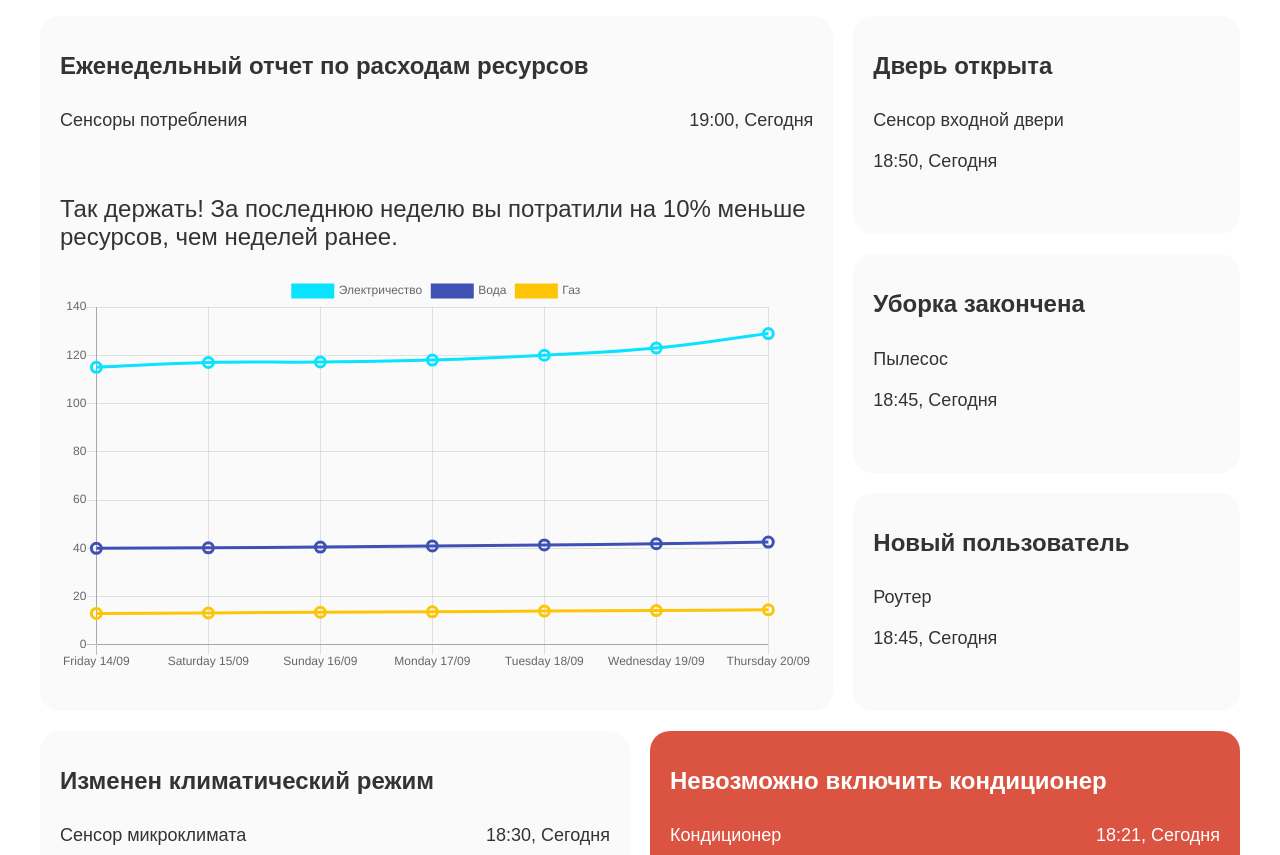
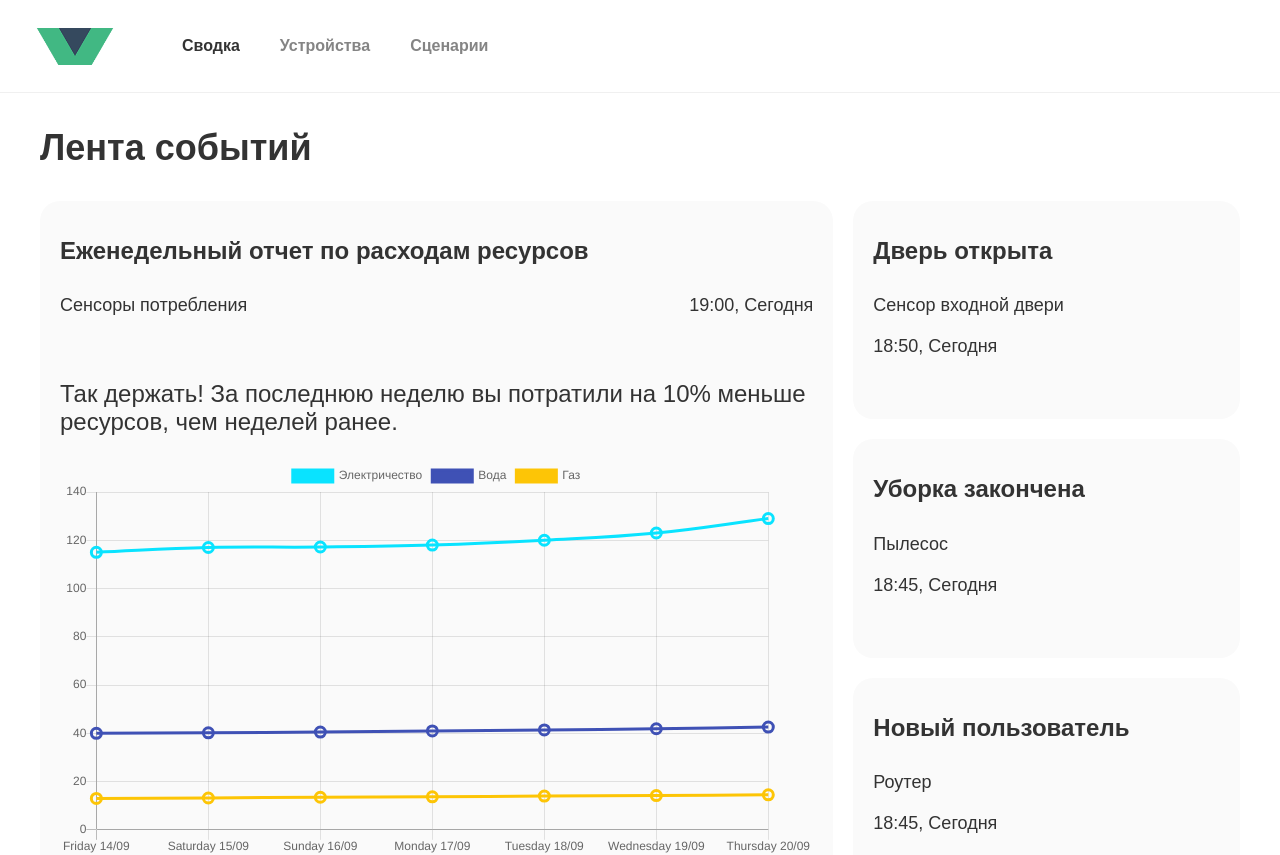
Before and after one commit to deadrime/shri-homework, a Vue app: page / in a window 1280 px wide. Shown: the top 855 px of the page. Built offline with nearby package versions, Linux system fonts and the light colour scheme.

Commit message:
Add header and footer

```diff
--- a/src/App.vue
+++ b/src/App.vue
@@ -1,27 +1,53 @@
 <template>
   <div id="app">
+    <AppHeader/>
+    <div class="page-content">
+      <h1 class="page-title">Лента событий</h1>
       <Events/>
+    </div>
+    <AppFooter/>
   </div>
 </template>
 
 <script>
 import Events from './components/Events'
+import AppHeader from './components/Header'
+import AppFooter from './components/Footer'
 
 export default {
   name: 'YandexSmartHome',
   components: {
-    Events
+    Events,
+    AppHeader,
+    AppFooter,
   }
 }
 </script>
 
 <style lang="stylus">
-  html
+html, body
+  margin 0
+  padding 0
   font-size 16px
+
+.page-content
+  padding 0 20px
+
+.page-title
+  font-size 1.5rem
+  margin 1.125rem 0
+  color #333333
 
 #app
   font-family Arial, sans-serif
   -webkit-font-smoothing antialiased
   -moz-osx-font-smoothing grayscale
 
+@media screen and (min-width: 750px)
+  .page-content
+    padding 0 40px
+
+  .page-title
+    margin 2.125rem 0 2rem
+    font-size 2.25rem
 </style>
--- /dev/null
+++ b/src/components/Footer.vue
@@ -0,0 +1,40 @@
+<template>
+  <footer class="page-footer">
+    <nav class="page-footer__nav">
+      <a class="page-footer__nav__item" href="#">Помощь</a>
+      <a class="page-footer__nav__item" href="#">Обратная связь</a>
+      <a class="page-footer__nav__item" href="#">Разработчикам</a>
+      <a class="page-footer__nav__item" href="#">Условия использования</a>
+    </nav>
+    <span class="page-footer__copyright">© 2001–2017  ООО «Яндекс»</span>
+  </footer>
+</template>
+
+<style lang="stylus" scoped>
+.page-footer
+  width 100%
+  height 64px
+  padding 0 1.25rem
+  box-sizing border-box
+  display flex
+  flex-wrap wrap
+  margin-top auto
+  justify-content space-between
+  align-items center
+  &__nav
+    display flex
+    &__item
+      text-decoration none
+      font-size 12px
+      color #858585
+      letter-spacing 0.01px
+      padding-right 10px
+  &__copyright
+    font-size 12px
+    color #858585
+    letter-spacing 0.01px
+
+@media screen and (min-width: 750px)
+  .page-footer
+    padding 0 2.5rem
+</style>
--- /dev/null
+++ b/src/components/Header.vue
@@ -0,0 +1,143 @@
+<template>
+  <header class="page_header">
+    <div class="page_header__logo"/>
+    <nav :class="active ? 'page_header__nav page_header__nav--active' : 'page_header__nav'">
+      <a
+        class="page_header__nav__item page_header__nav__item--active"
+        href="#">Сводка</a>
+      <a
+        class="page_header__nav__item"
+        href="#">Устройства</a>
+      <a
+        class="page_header__nav__item"
+        href="#">Сценарии</a>
+    </nav>
+    <div
+      :class="active ? 'burger burger--active' : 'burger'"
+      @click="toggleActive">
+      <div class="burger__menu"/>
+    </div>
+  </header>
+</template>
+
+<script>
+export default {
+  data() {
+    return {
+      active: false
+    }
+  },
+  methods: {
+    toggleActive() {
+      this.active = !this.active
+    }
+  }
+}
+</script>
+
+<style lang="stylus" scoped>
+
+.page_header
+  min-height 92px
+  position relative
+  display flex
+  justify-content space-between
+  align-items center
+  border-bottom 1px solid #F0F0F0
+  padding 0 1.25rem
+
+  &__logo
+    background url('../assets/logo.png') no-repeat center
+    background-size 100%
+    width 110px
+    height 37px
+
+  &__nav
+    display none
+    position absolute
+    width 100%
+    padding 0
+    z-index 999
+    background #fff
+    margin 0
+    box-sizing border-box
+    left 0
+    top 100%
+    flex-direction column
+    box-shadow 0 2px 6px 0 rgba(197, 186, 186, 0.5)
+
+    &--active
+      display flex
+
+    &__item
+      text-decoration none
+      font-weight bold
+      font-size 16px
+      color #333333
+      opacity 0.6
+      padding 20px
+      text-align center
+      box-shadow inset 0 1px rgba(0, 0, 0, 0.1)
+
+      &--active
+        opacity 1
+
+.burger
+  display flex
+  align-items center
+  width 16px
+  height 14px
+  cursor pointer
+
+  &__menu, &__menu:before, &__menu:after
+    transition all 0.35s cubic-bezier(0.23, 1, 0.32, 1)
+    content ''
+    width 16px
+    height 2px
+    border-radius 2px
+    background #333
+
+  &__menu
+    position relative
+
+    &:before, &:after
+      position absolute
+
+    &:before
+      top 5px
+
+    &:after
+      top -5px
+
+  &--active
+    .burger__menu
+      background rgba(0, 0, 0, 0)
+
+      &:before
+        transform rotate(135deg)
+        top 0
+
+      &:after
+        transform rotate(-135deg)
+        top 0
+
+@media screen and (min-width: 750px)
+  .page_header
+    padding 0 1.25rem
+
+  .page_header__nav
+    top 0
+    display flex
+    flex-direction row
+    position relative
+    width auto
+    margin-right auto
+    box-shadow none
+    padding-left 32px
+
+    &__item
+      box-shadow none
+
+  .burger
+    display none
+</style>
```
Lines whose indentation alone changed are shown as unchanged.
